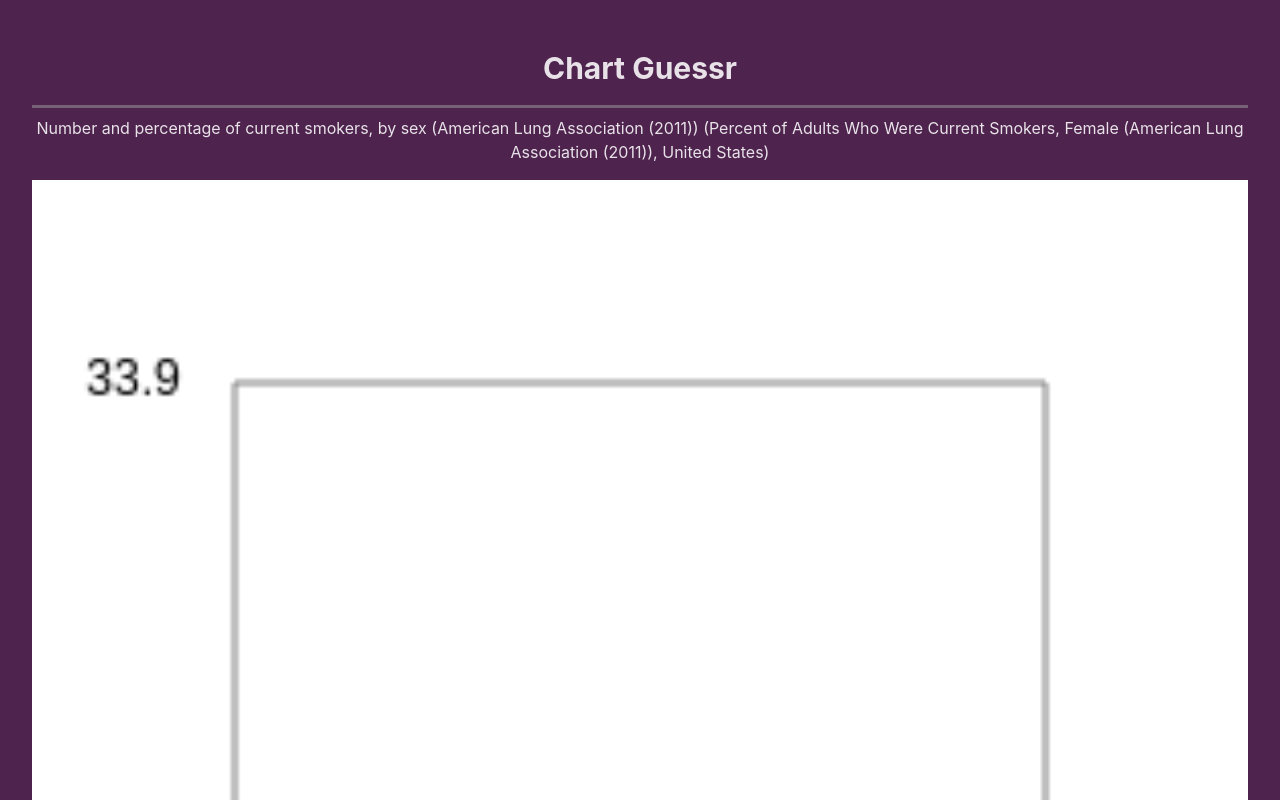
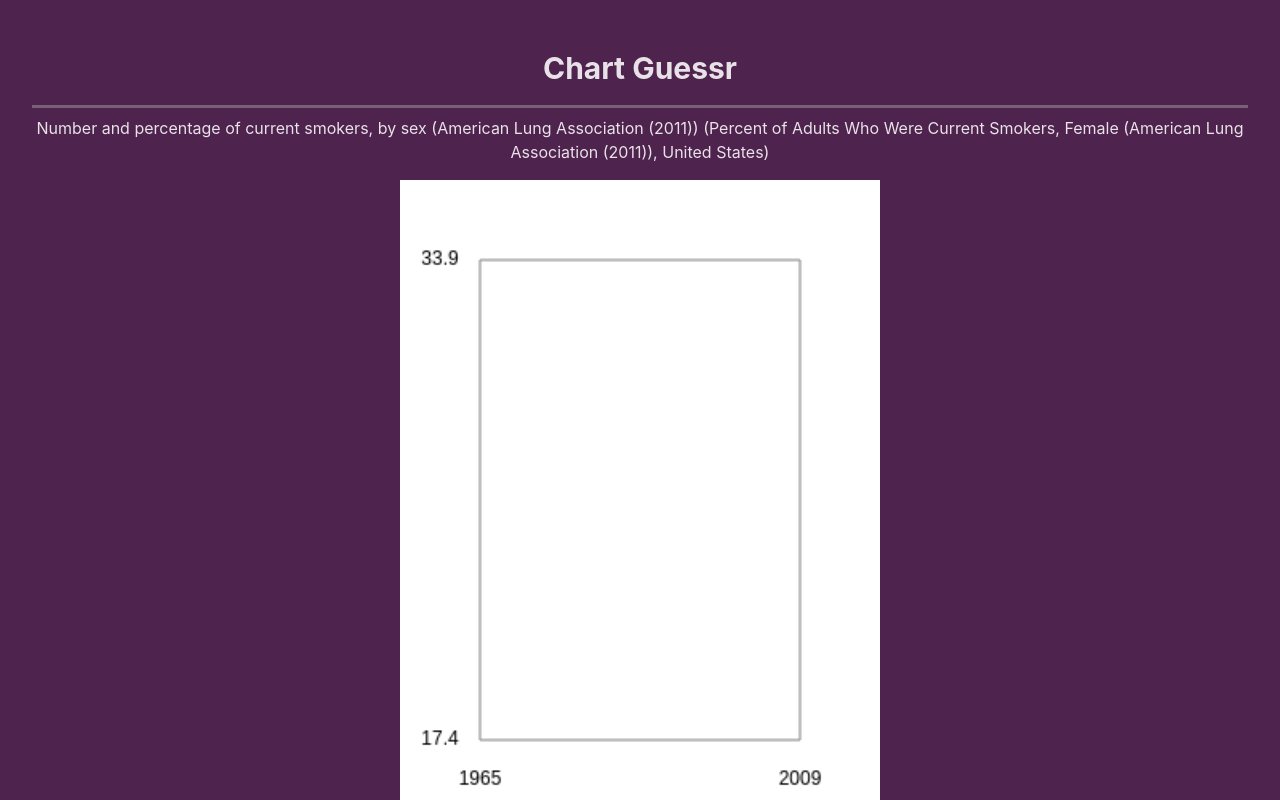
Before and after one commit to Jugendhackt/data-guessing-game, a React (Vite) app in the folder frontend/: page / in a window 1280 px wide. Shown: the top 800 px of the page. Built offline with nearby package versions, Linux system fonts and the light colour scheme.

Commit message:
max-width for the canvas
Fixes #3.

```diff
--- a/frontend/src/components/Chart.tsx
+++ b/frontend/src/components/Chart.tsx
@@ -7,6 +7,7 @@ type Props = {datapoints: Answer, showAnswer: boolean}
 const Canvas = styled.canvas`
   width: 100%;
   height: 100%;
+  max-width: 30rem;
 `;
 
 export const Chart: React.FC<Props> = ({ datapoints, showAnswer }) => {
```
